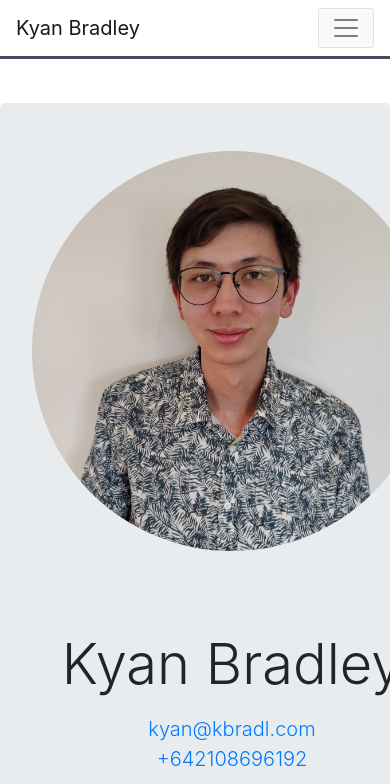
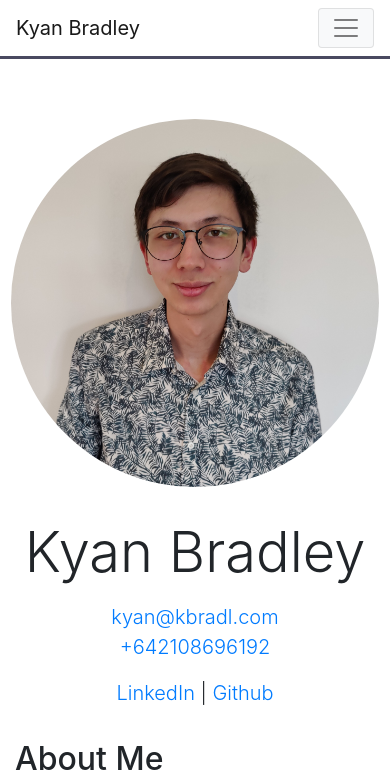
Before and after one commit to bradley-kyan/bradley-kyan, a plain HTML site: page index.html in a window 390 px wide. Shown: the top 784 px of the page. Drawn offline with nearby package versions, Linux system fonts and the light colour scheme.

Commit message:
Responsive Image

```diff
--- a/index.html
+++ b/index.html
@@ -376,9 +376,8 @@ img:hover{
 		</div>
 		<br><br>
 
-		<div class="d-flex flex-wrap justify-content-center flex-sm-row flex-column jumbotron">
-			<div class="mr-auto p-3"><img class="img-fluid" src="img/IMG20230806171027.jpg" style="max-width: 400px; border-radius: 100%; height: auto"></div>
-			<div class="p-4"></div>
+		<div class="d-flex flex-wrap justify-content-center flex-sm-row  jumboron">
+			<img class="p-3 img-fluid" src="img/IMG20230806171027.jpg" style="max-width: 400px; border-radius: 100%; height: auto">
 			<div class="p-3">
 				<h1 class="display-4">
 					<p class="text-center">Kyan Bradley</p>
```
